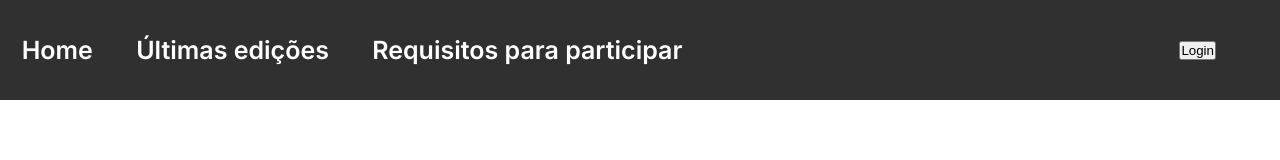
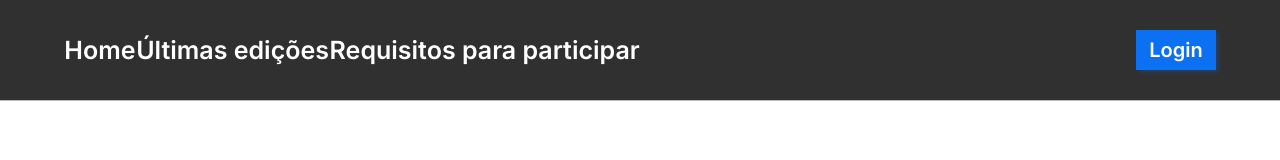
Before and after one commit to PeterParkison/bootcamp-curso, a plain HTML site: page index.html in a window 1280 px wide. Drawn offline with Linux system fonts and the light colour scheme.

Commit message:
Aula 114

```diff
--- a/index.html
+++ b/index.html
@@ -24,12 +24,16 @@
             display: flex;
             align-items: center;
             justify-content: space-between;
+
+            border-bottom: 1px solid #BABABA;
         }
 
         #linksMenu{
             display: flex;
-            width: 55%;
+            width: 45%;
             justify-content:space-around;
+
+            margin-left: 5%;
         }
 
         .linkNav{
@@ -40,8 +44,24 @@
             text-decoration: none;
         }
 
+            .linkNav:hover{
+                color: #CCCCCC;
+            }
+
         #navMenu button{
             margin-right: 5%;
+            background-color:#0C70F2;
+            border: 0px;
+
+            height: 40px;
+            width: 80px;
+
+            color: #FFFFFF;
+            font-size: 20px;
+            font-weight: 600;
+            font-family: "Inter";
+
+            box-shadow: 3px 2px 4px #0c70f240;
         }
     </style>
 </head>
```
